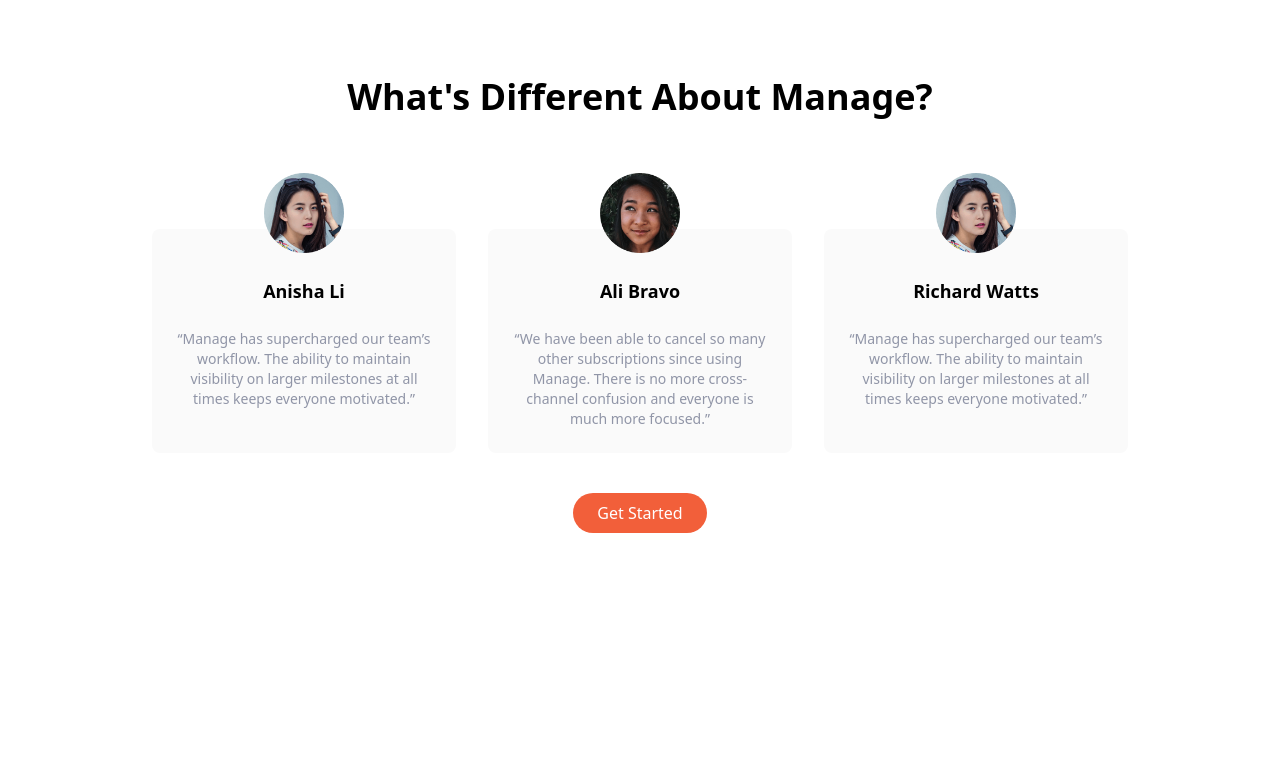
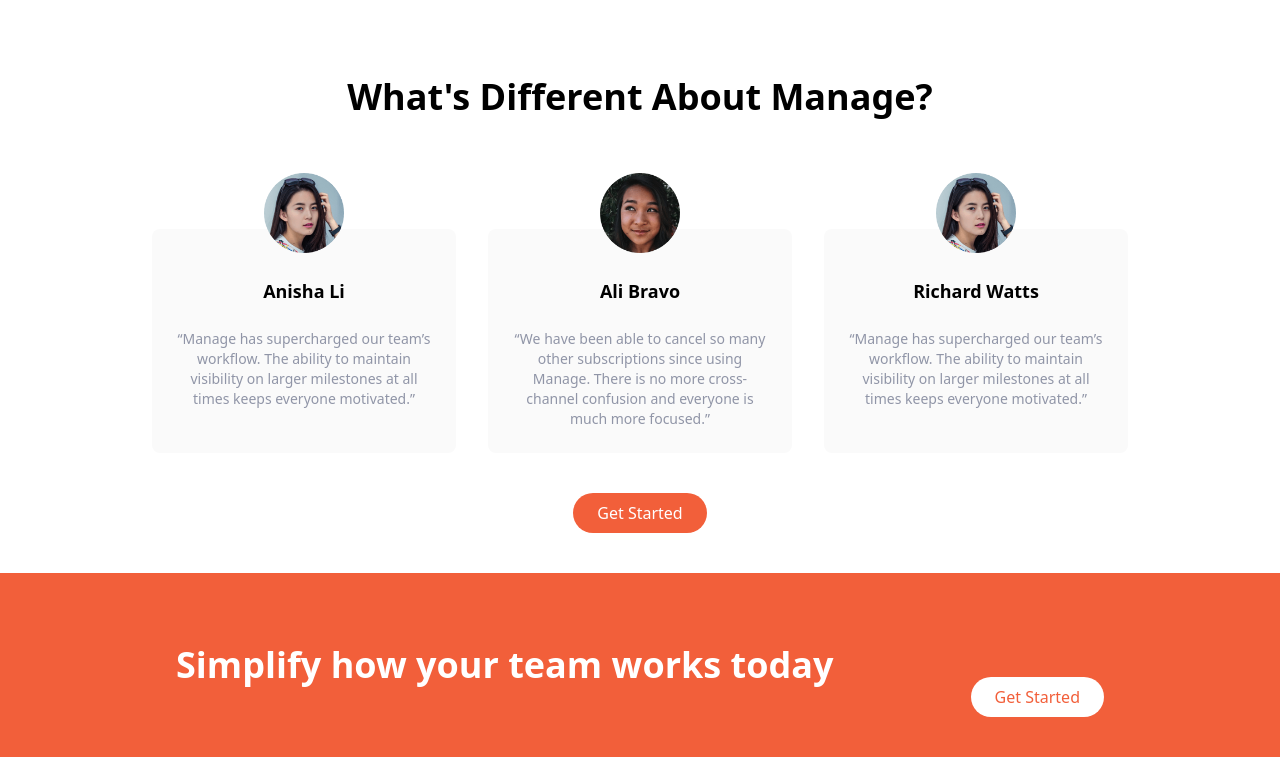
Before and after one commit to amm834/tailwind-landing-brad-travesy, a website: page index.html in a window 1280 px wide. Shown: the part 1165-1922 px from the top of the page. Before the commit the page ends 1698 px from the top, so only its background shows below. Drawn offline with nearby package versions, Linux system fonts and the light colour scheme; files that its build step writes are made by us from their sources.

Commit message:
CTA done

```diff
--- a/index.html
+++ b/index.html
@@ -207,5 +207,13 @@
     </div>
 </section>
 
+<section class="bg-brightRed mt-10">
+    <div class="container  mx-auto py-10 space-y-16 px-6 justify-between items-center flex flex-col md:flex-row ">
+        <h1 class="font-bold text-5xl md:text-4xl text-white">Simplify how your team works today</h1>
+        <button class="px-6 py-2 bg-white text-brightRed rounded-full hover:bg-slate-800">Get
+            Started
+        </button>
+    </div>
+</section>
 </body>
 </html>
```
